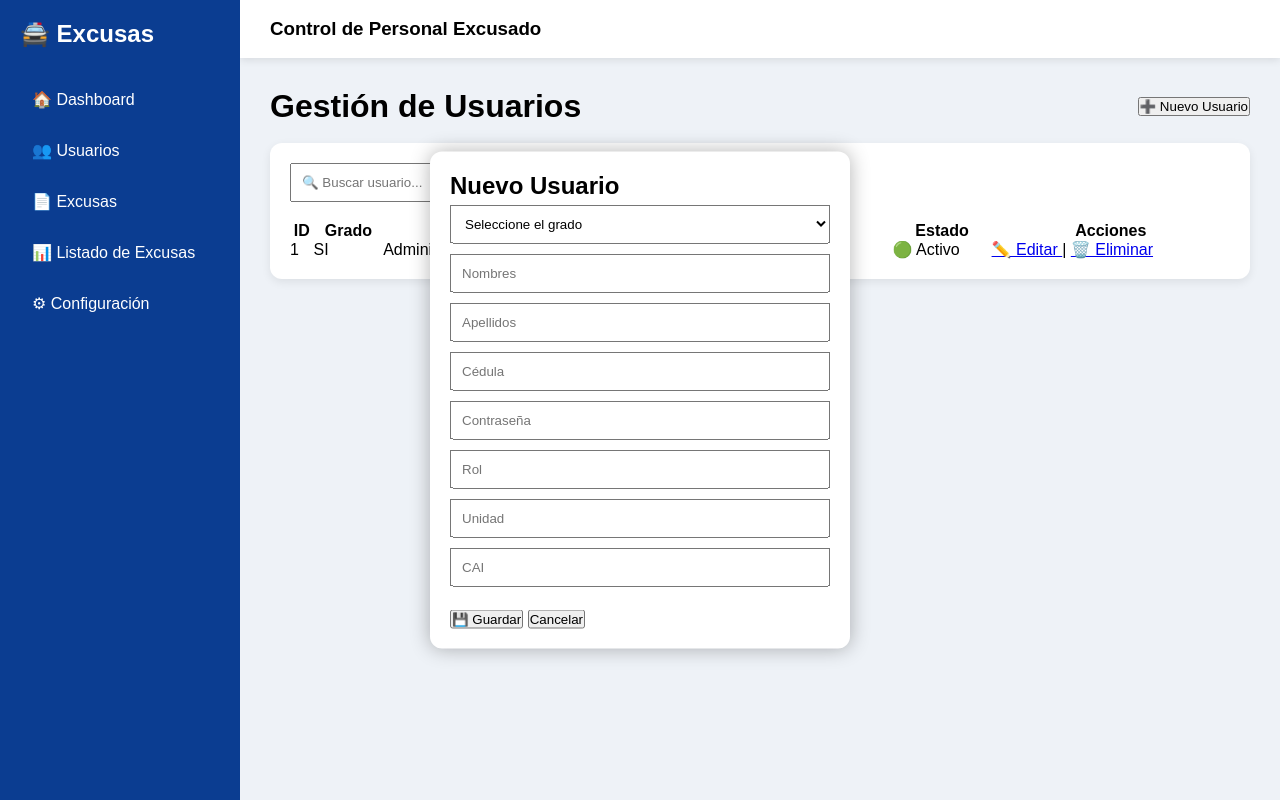
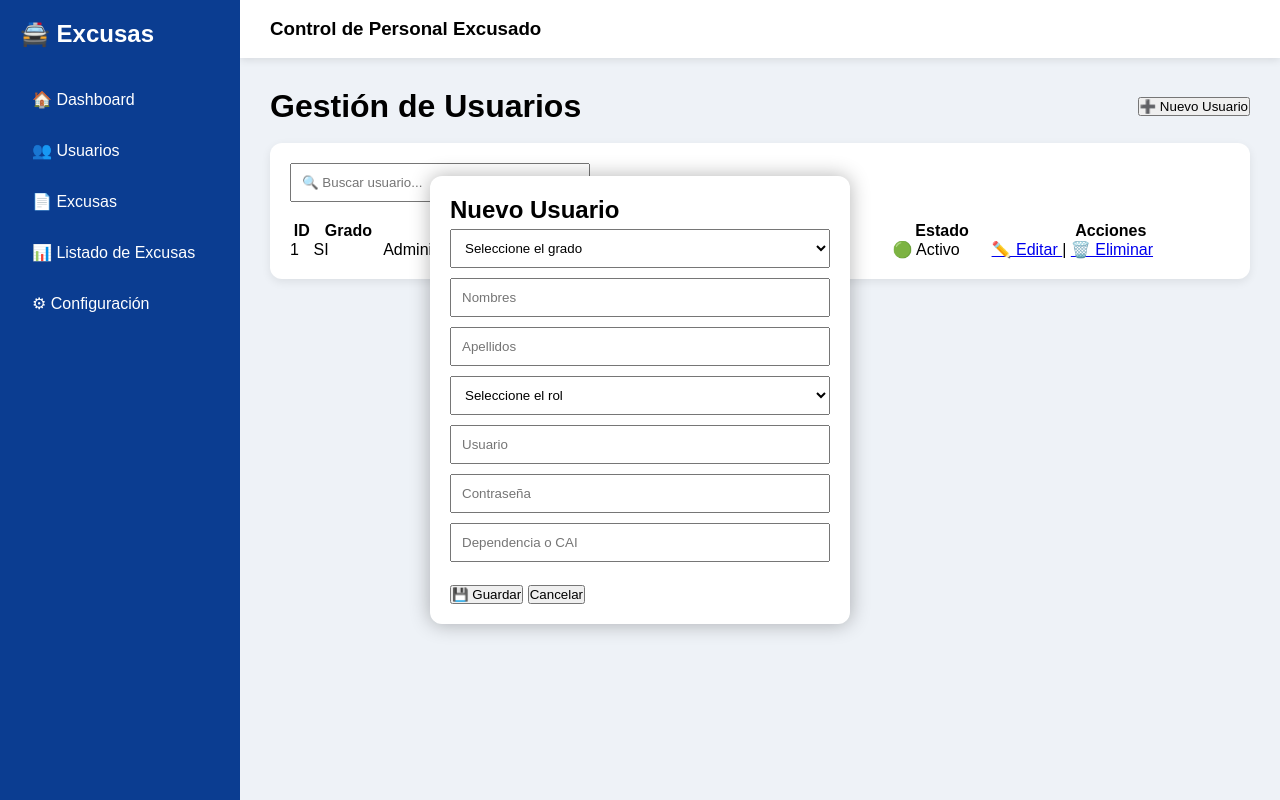
Before and after one commit to danmjp19-boop/control-excusados, a Flask app: page /usuarios in a window 1280 px wide, after a click on "➕ Nuevo Usuario". Run offline with Flask 3, Linux system fonts and the light colour scheme.

Commit message:
Update usuarios.html

```diff
--- a/templates/usuarios.html
+++ b/templates/usuarios.html
@@ -86,7 +86,9 @@ onclick="return confirm('¿Eliminar este usuario?')">
 
     <form method="POST" action="/crear_usuario">
 
-        <select name="grado" required style="width:100%;padding:10px;margin:5px 0;">
+    <!-- GRADO -->
+    <select name="grado" required
+            style="width:100%;padding:10px;margin:5px 0;">
         <option value="" selected disabled>Seleccione el grado</option>
         <option value="CR">CR</option>
         <option value="TC">TC</option>
@@ -104,25 +106,63 @@ onclick="return confirm('¿Eliminar este usuario?')">
         <option value="N.U.">N.U.</option>
     </select>
 
-        <input type="text" name="nombres" placeholder="Nombres" required style="width:100%;padding:10px;margin:5px 0;">
+    <!-- NOMBRES -->
+    <input type="text"
+           name="nombres"
+           placeholder="Nombres"
+           required
+           style="width:100%;padding:10px;margin:5px 0;">
 
-        <input type="text" name="apellidos" placeholder="Apellidos" required style="width:100%;padding:10px;margin:5px 0;">
+    <!-- APELLIDOS -->
+    <input type="text"
+           name="apellidos"
+           placeholder="Apellidos"
+           required
+           style="width:100%;padding:10px;margin:5px 0;">
 
-        <input type="text" name="cedula" placeholder="Cédula" required style="width:100%;padding:10px;margin:5px 0;">
+    <!-- ROL -->
+    <select name="rol" required
+            style="width:100%;padding:10px;margin:5px 0;">
+        <option value="" selected disabled>Seleccione el rol</option>
+        <option value="Administrador">Administrador</option>
+        <option value="Secretario">Secretario</option>
+        <option value="Supervisor">Supervisor</option>
+    </select>
 
-        <input type="password" name="password" placeholder="Contraseña" required style="width:100%;padding:10px;margin:5px 0;">
+    <!-- USUARIO -->
+    <input type="text"
+           name="cedula"
+           placeholder="Usuario"
+           required
+           style="width:100%;padding:10px;margin:5px 0;">
 
-        <input type="text" name="rol" placeholder="Rol" required style="width:100%;padding:10px;margin:5px 0;">
+    <!-- CONTRASEÑA -->
+    <input type="password"
+           name="password"
+           placeholder="Contraseña"
+           required
+           style="width:100%;padding:10px;margin:5px 0;">
 
-        <input type="text" name="unidad" placeholder="Unidad" required style="width:100%;padding:10px;margin:5px 0;">
+    <!-- DEPENDENCIA O CAI -->
+    <input type="text"
+           name="cai"
+           placeholder="Dependencia o CAI"
+           required
+           style="width:100%;padding:10px;margin:5px 0;">
 
-        <input type="text" name="cai" placeholder="CAI" required style="width:100%;padding:10px;margin:5px 0;">
+    <!-- Se conserva unidad para no romper el backend actual -->
+    <input type="hidden"
+           name="unidad"
+           value="ESTACION DE POLICIA SUBA">
 
     <br><br>
 
-        <button type="submit">💾 Guardar</button>
+    <button type="submit">
+        💾 Guardar
+    </button>
 
-        <button type="button" onclick="document.getElementById('nuevoUsuario').style.display='none'">
+    <button type="button"
+            onclick="document.getElementById('nuevoUsuario').style.display='none'">
         Cancelar
     </button>
 
```
Lines whose indentation alone changed are shown as unchanged.
